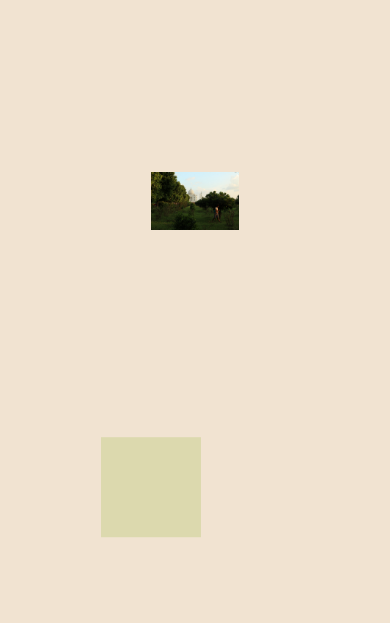
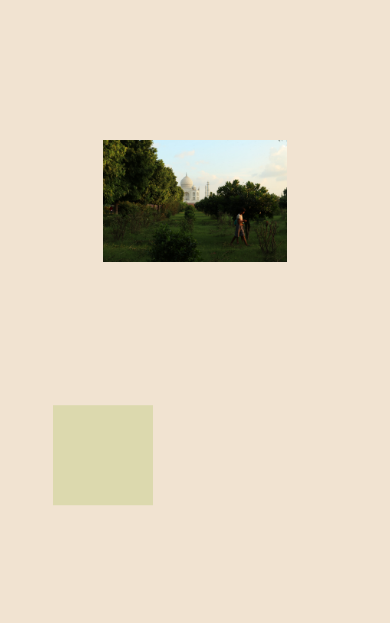
Before and after one commit to lauechev/india-photography, a website built with Vite: page index.html in a window 390 px wide. Shown: the part 221-844 px from the top of the page. Built offline with nearby package versions, Linux system fonts and the light colour scheme.

Commit message:
👨‍🎤 media queries

```diff
--- a/src/scss/styles.scss
+++ b/src/scss/styles.scss
@@ -29,7 +29,7 @@ section {
 }
 div.content {
   position: relative;
-  width: 38%;
+  width: 43%;
   height: auto;
 }
 
@@ -103,3 +103,35 @@ section.s4 div.circle {
   background-color: var(--colorFont);
   z-index: 2;
 }
+
+@media screen and (max-width: 1050px) {
+  div.content {
+    position: relative;
+    width: 60%;
+    height: auto;
+  }
+  body {
+    font-size: 30px;
+    line-height: 1.25;
+  }
+}
+
+@media screen and (max-width: 800px) {
+  div.content {
+    position: relative;
+    width: 60%;
+    height: auto;
+  }
+  body {
+    font-size: 25px;
+    line-height: 1.25;
+  }
+}
+
+@media screen and (max-width: 650px) {
+  div.content {
+    position: relative;
+    width: 80%;
+    height: auto;
+  }
+}
```
